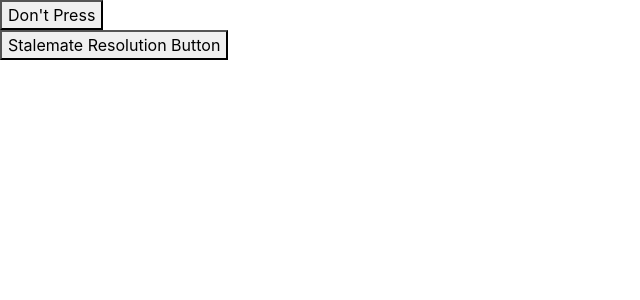
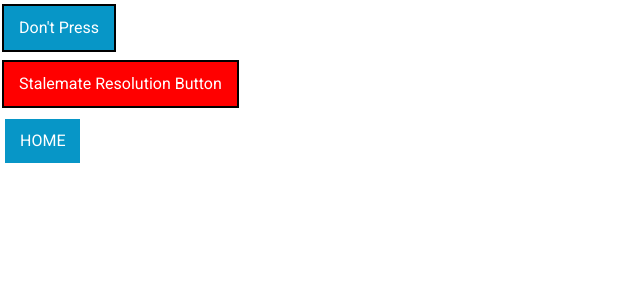
Before and after one commit to kylesmart99/Internship-Project, an Angular app in the folder The Project/InternshipProject/: page /buttons in a window 1280 px wide. Shown: the top 300 px of the page, without its empty margins (0-640 px from the left). Built offline with nearby package versions, Linux system fonts and the light colour scheme.

Commit message:
Added button styling to the buttons.

```diff
--- a/The Project/InternshipProject/angular.json
+++ b/The Project/InternshipProject/angular.json
@@ -24,6 +24,7 @@
               "src/assets"
             ],
             "styles": [
+              "./node_modules/@angular/material/prebuilt-themes/indigo-pink.css",
               "src/styles.css"
             ],
             "scripts": []
@@ -88,6 +89,7 @@
               "src/assets"
             ],
             "styles": [
+              "./node_modules/@angular/material/prebuilt-themes/indigo-pink.css",
               "src/styles.css"
             ],
             "scripts": []
@@ -119,6 +121,7 @@
           }
         }
       }
-    }},
+    }
+  },
   "defaultProject": "IntershipProject"
 }
--- a/The Project/InternshipProject/package.json
+++ b/The Project/InternshipProject/package.json
@@ -16,6 +16,7 @@
     "@angular/compiler": "~9.1.11",
     "@angular/core": "~9.1.11",
     "@angular/forms": "~9.1.11",
+    "@angular/material": "~10.0.0",
     "@angular/platform-browser": "~9.1.11",
     "@angular/platform-browser-dynamic": "~9.1.11",
     "@angular/router": "~9.1.11",
--- a/The Project/InternshipProject/src/app/button-pressing/button-pressing.component.css
+++ b/The Project/InternshipProject/src/app/button-pressing/button-pressing.component.css
@@ -0,0 +1,13 @@
+.stalemate-button {
+  background-color: #FF0000;
+  border: true;
+  border-style: solid;
+  color: white;
+  padding: 10px 15px;
+  text-align: center;
+  text-decoration: none;
+  display: inline-block;
+  font-size: 16px;
+  margin: 4px 2px;
+  cursor: pointer;
+}
--- a/The Project/InternshipProject/src/app/button-pressing/button-pressing.component.html
+++ b/The Project/InternshipProject/src/app/button-pressing/button-pressing.component.html
@@ -1,5 +1,9 @@
-<button>Don't Press</button>
+<button class="button">Don't Press</button>
 
 <div>
-  <button>Stalemate Resolution Button</button>
+  <button class="stalemate-button">Stalemate Resolution Button</button>
 </div>
+
+<div>
+  <a routerLink="/home" class="button">HOME</a>
+</div>
--- a/The Project/InternshipProject/src/app/password-input/password-input.component.html
+++ b/The Project/InternshipProject/src/app/password-input/password-input.component.html
@@ -9,5 +9,5 @@
 </div>
 
 <div>
-  <a routerLink="/buttons">Click here for more buttons!</a>
+  <a class="button" routerLink="/buttons">Click here for more buttons!</a>
 </div>
--- a/The Project/InternshipProject/src/index.html
+++ b/The Project/InternshipProject/src/index.html
@@ -6,6 +6,8 @@
   <base href="/">
   <meta name="viewport" content="width=device-width, initial-scale=1">
   <link rel="icon" type="image/x-icon" href="favicon.ico">
+  <link href="https://fonts.googleapis.com/icon?family=Material+Icons" rel="stylesheet">
+  <link href="https://fonts.googleapis.com/css?family=Roboto:300,400,500&display=swap" rel="stylesheet">
 </head>
 <body>
   <app-root></app-root>
--- a/The Project/InternshipProject/src/styles.css
+++ b/The Project/InternshipProject/src/styles.css
@@ -12,3 +12,19 @@ div.card {
 .table {
   margin-top: 10px
 }
+html, body { height: 100%; }
+body { margin: 0; font-family: Roboto, "Helvetica Neue", sans-serif; }
+
+.button {
+  background-color: #0796C7;
+  border: true;
+  border-style: solid;
+  color: white;
+  padding: 10px 15px;
+  text-align: center;
+  text-decoration: none;
+  display: inline-block;
+  font-size: 16px;
+  margin: 4px 2px;
+  cursor: pointer;
+}
```
Also changed, not shown: The Project/InternshipProject/src/app/app.module.ts (+12 -7 lines), 1 other file (tests, documents, lock files or other folders).
